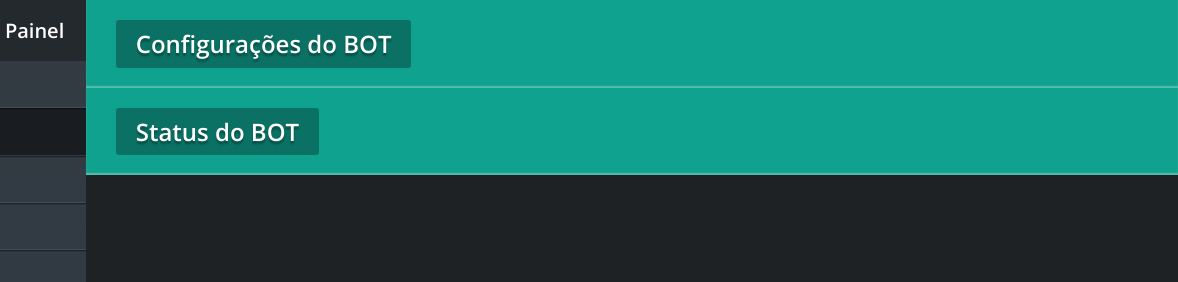
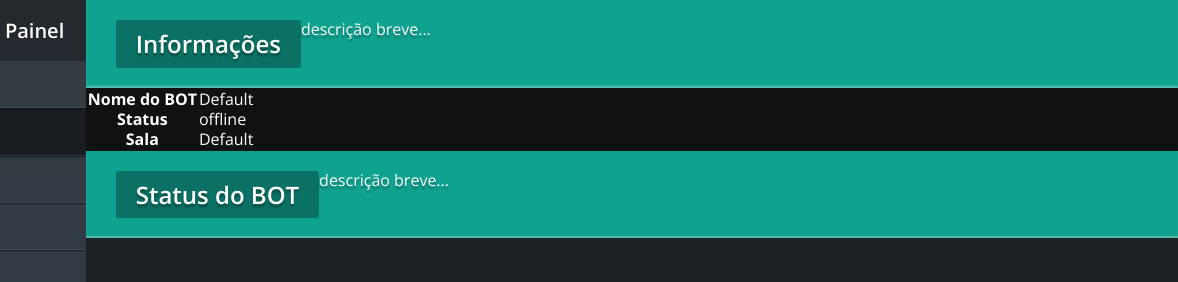
Before and after one commit to SrPhilippe/panelBOT, a plain HTML site: page index.html in a window 1280 px wide. Both pictures are taken after a click on the item "Bots". Shown: the top 282 px of the page, 102-1280 px from the left. Drawn offline with nearby package versions, Linux system fonts and the light colour scheme.

Commit message:
Add files via upload

```diff
--- a/index.html
+++ b/index.html
@@ -42,13 +42,34 @@
 	<div class="page bots">
 		<div class="option one">
 			<div class="header">
-				<h2>Configurações do BOT</h2>
+				<h2>Informações</h2>
+				<p>descrição breve...</p>
 			</div>
+
+			<ul class="list">
+				<table>
+					<tr>
+						<th>Nome do BOT</th>
+						<td>Default</td>
+					</tr>
+
+					<tr>
+						<th>Status</th>
+						<td>offline</td>
+					</tr>
+
+					<tr>
+						<th>Sala</th>
+						<td>Default</td>
+					</tr>
+				</table>
+			</ul>
 		</div> <!-- option one -->
 
 		<div class="option two">
 			<div class="header">
 				<h2>Status do BOT</h2>
+				<p>descrição breve...</p>
 			</div>
 		</div> <!-- option two -->
 
```
